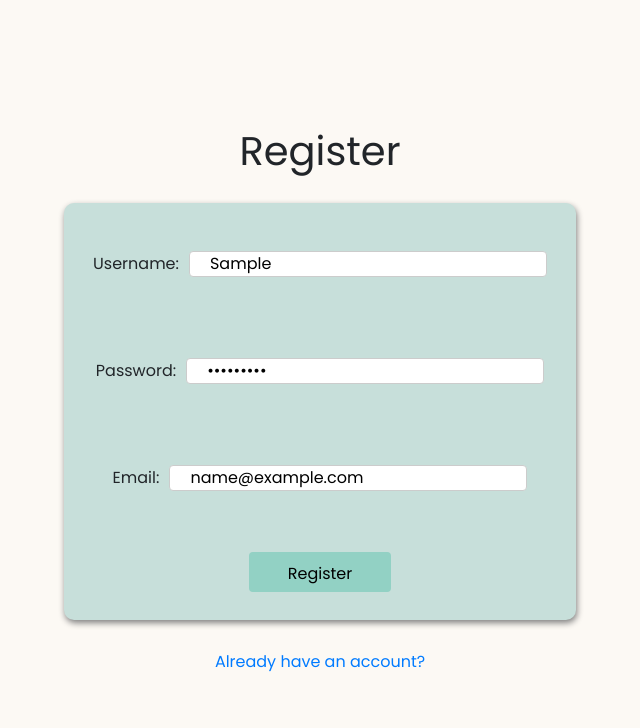
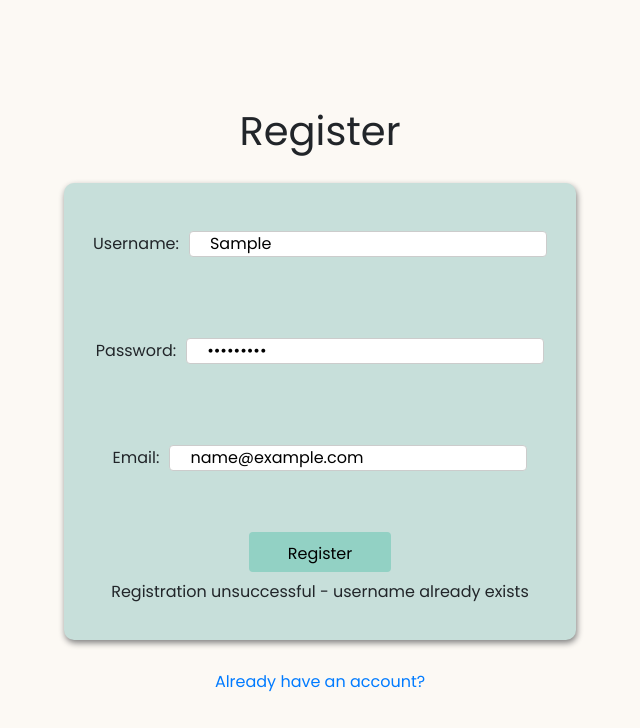
Before and after one commit to roselynle/meal-app-client, a React app: page /register in a window 1280 px wide. Both pictures are taken after typing "Sample", "Sample123", "name@example.com" into the empty fields and a click on the input "Register". Shown: the top 728 px of the page, without its empty margins (320-960 px from the left). Built offline with nearby package versions, Linux system fonts and the light colour scheme; no server answers.

Commit message:
add error handling for unsuccessful registration

```diff
--- a/src/App.js
+++ b/src/App.js
@@ -9,8 +9,8 @@ import { PrivateRoute } from "./components"
 
 function App() {
     const [loggedIn, setLoggedIn] = useState(false);
+    const [error, setError] = useState()
 
-    const history = useHistory()
 
     const login = async(username, password) => {
     const userData = {username: username, password: password}
--- a/src/components/RegisterForm/index.js
+++ b/src/components/RegisterForm/index.js
@@ -6,6 +6,7 @@ const RegisterForm = () =>  {
     const [username, setUsername] = useState("");
     const [password, setPassword] = useState("");
     const [email, setEmail] = useState("")
+    const [error, setError] = useState()
 
     const history = useHistory()
 
@@ -21,6 +22,8 @@ const RegisterForm = () =>  {
         setEmail(e.target.value);
     };
 
+
+
     const handleRegister = async (e) => {
         e.preventDefault();
         try {
@@ -33,10 +36,13 @@ const RegisterForm = () =>  {
             const r = await fetch(`https://meal-prep-api.herokuapp.com/register`, options)
             const data = await r.json()
             if (data.err){ throw Error(data.err) }
+            if (data.status === 500) {alert("registration unsuccessful")}
+            setError();
             login(userData);
             history.push('/meals')
         } catch (err) {
             console.warn(err);
+            setError("Registration unsuccessful - username already exists");
         }
     }
 
@@ -65,6 +71,9 @@ function login(data){
                     </div> */}
                     <div className="register-button">
                     <input type="submit" value="Register"/>
+                    <div>
+                    { error ? <p>{error}</p> : ""}
+                    </div>
                 </div>
                 </form>
         )
```
